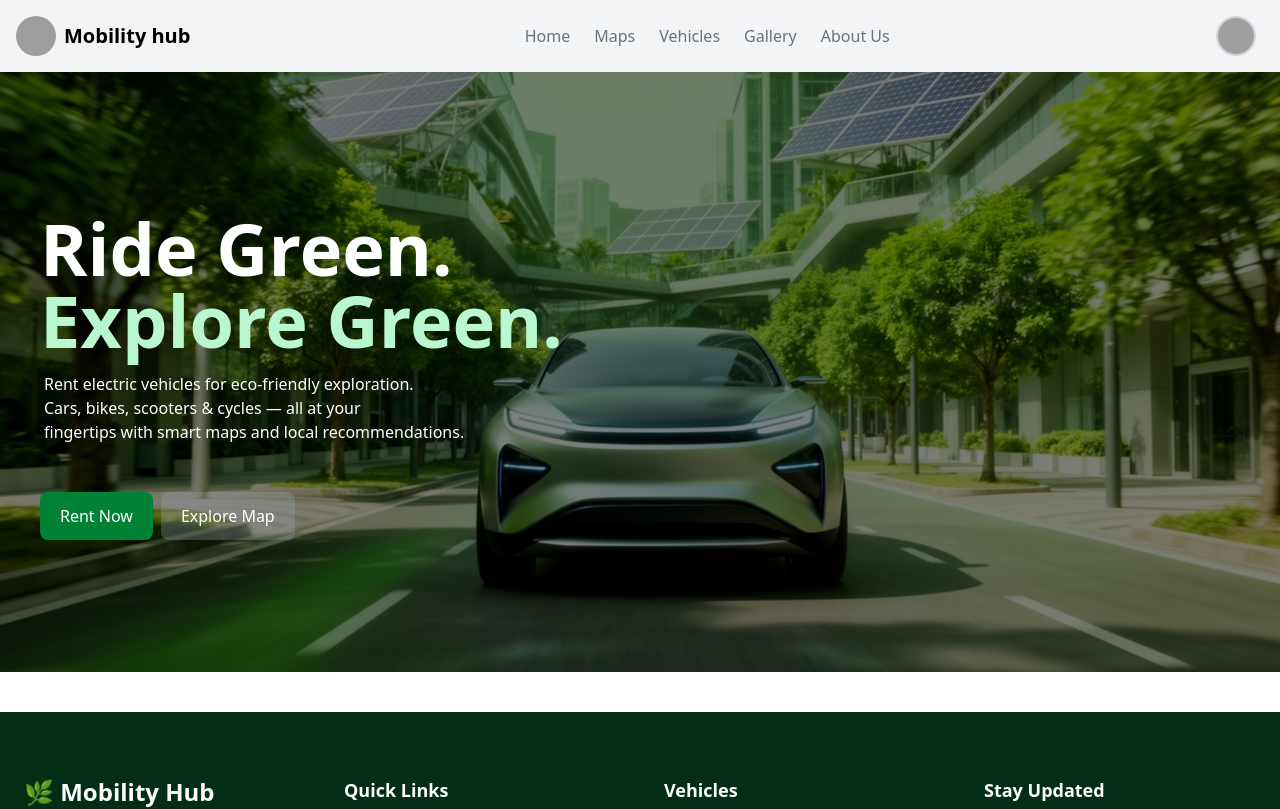
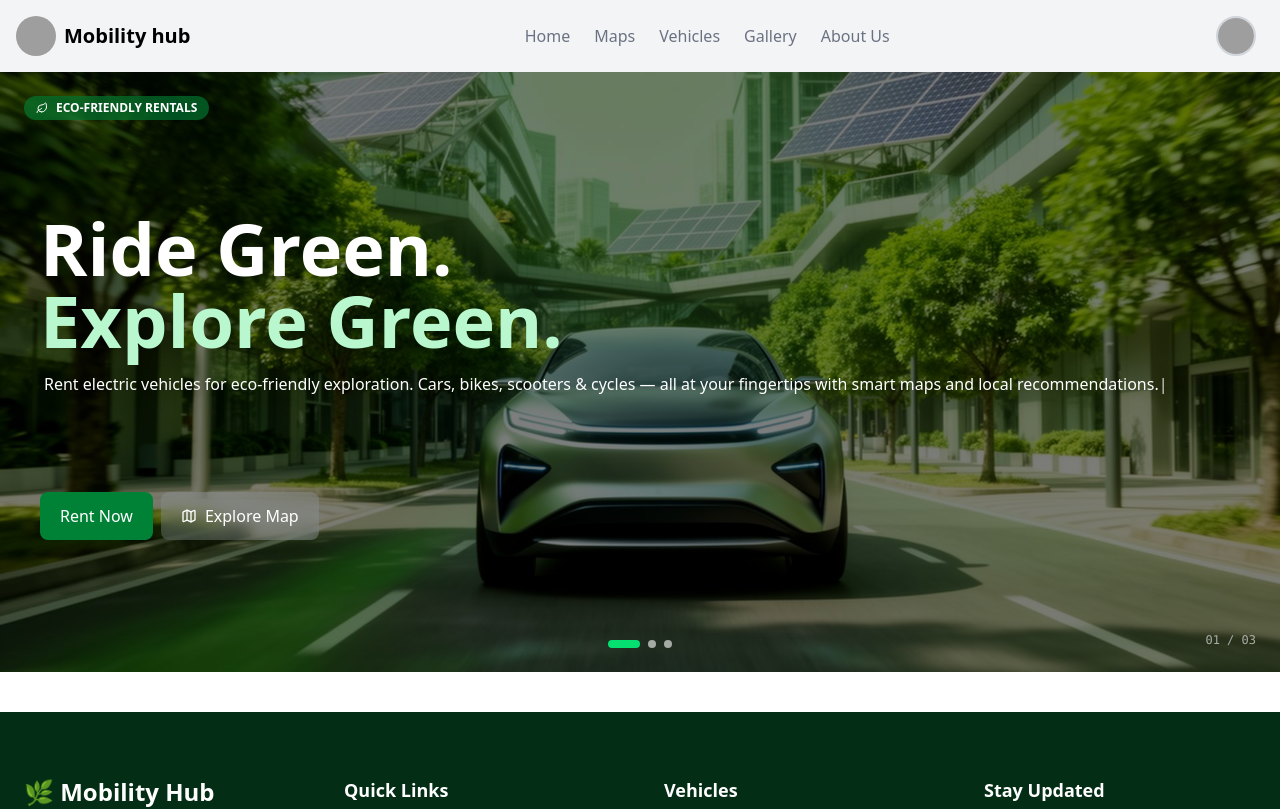
Before and after one commit to maharjanaryan/MobilityHub, a Next.js app: page /home in a window 1280 px wide. Shown: the top 809 px of the page. Built offline with nearby package versions, Linux system fonts and the light colour scheme; grey boxes are pictures that could not be loaded.

Commit message:
Home page

```diff
--- a/package.json
+++ b/package.json
@@ -9,8 +9,9 @@
     "lint": "eslint"
   },
   "dependencies": {
-    "framer-motion": "^12.34.3",
+    "framer-motion": "^12.38.0",
     "leaflet": "^1.9.4",
+    "lucide-react": "^1.8.0",
     "next": "16.1.6",
     "react": "19.2.3",
     "react-dom": "19.2.3",
--- a/src/app/home/HomeHero.js
+++ b/src/app/home/HomeHero.js
@@ -1,32 +1,131 @@
-import React from 'react'
+"use client";
+
+import { useState, useEffect } from "react";
+import { motion, AnimatePresence } from "framer-motion";
+import { Leaf, Map } from "lucide-react";
+
+const slides = [
+  {
+    image: "herobg.jpg",
+    title1: "Ride Green.",
+    title2: "Explore Green.",
+    desc: "Rent electric vehicles for eco-friendly exploration. Cars, bikes, scooters & cycles — all at your fingertips with smart maps and local recommendations.",
+  },
+  {
+    image: "herobg.jpg",
+    title1: "Zero Emissions.",
+    title2: "Pure Adventure.",
+    desc: "Choose from our fleet of premium EVs and discover the city the sustainable way — clean, quiet, and completely effortless.",
+  },
+  {
+    image: "herobg.jpg",
+    title1: "Smart Maps.",
+    title2: "Smarter Rides.",
+    desc: "Navigate charging stations, scenic routes, and local hotspots with our integrated smart map — built for the eco-conscious explorer.",
+  },
+];
 
 const HomeHero = () => {
+  const [current, setCurrent] = useState(0);
+  const [typedText, setTypedText] = useState("");
+
+  // Typewriter effect
+  useEffect(() => {
+    let i = 0;
+    setTypedText("");
+    const interval = setInterval(() => {
+      setTypedText(slides[current].desc.slice(0, i + 1));
+      i++;
+      if (i === slides[current].desc.length) clearInterval(interval);
+    }, 30);
+    return () => clearInterval(interval);
+  }, [current]);
+
+  // Auto-slide
+  useEffect(() => {
+    const timer = setInterval(() => {
+      setCurrent((prev) => (prev + 1) % slides.length);
+    }, 7000);
+    return () => clearInterval(timer);
+  }, []);
+
   return (
-    <div className='w-full mb-10'>
-      <div className='relative'>
-        <img
-          src='herobg.jpg'
-          className='w-full h-150 object-cover '
-        ></img>
+    <div className="w-full mb-10">
+      <div className="relative overflow-hidden">
+        <AnimatePresence mode="wait">
+          <motion.img
+            key={current}
+            src={slides[current].image}
+            className="w-full h-150 object-cover"
+            alt="hero background"
+            initial={{ opacity: 0, scale: 1.1 }}
+            animate={{ opacity: 1, scale: 1 }}
+            exit={{ opacity: 0, scale: 1.05 }}
+            transition={{ duration: 0.7, ease: "easeInOut" }}
+          />
+        </AnimatePresence>
 
-        <div className='absolute inset-0 bg-black/50'></div>
+        <div className="absolute inset-0 bg-black/50"></div>
 
-        <h1 className="absolute top-1/2 -translate-y-40 text-white  text-7xl font-bold ml-10">
-          Ride Green. <br></br><span className='text-green-200'>Explore Green.</span>
-        </h1>
+        <AnimatePresence mode="wait">
+          <motion.div
+            key={current}
+            className="absolute inset-0"
+            initial={{ opacity: 0, y: 20 }}
+            animate={{ opacity: 1, y: 0 }}
+            exit={{ opacity: 0, y: -20 }}
+            transition={{ duration: 0.5 }}
+          >
+            <h1 className="absolute top-1/2 -translate-y-40 text-white text-7xl font-bold ml-10">
+              {slides[current].title1} <br />
+              <span className="text-green-200">{slides[current].title2}</span>
+            </h1>
 
-        <p className='absolute top-1/2 text-white ml-11'>
-          Rent electric vehicles for eco-friendly exploration.<br /> Cars, bikes, scooters & cycles — all at your <br />fingertips with smart maps and local recommendations.
-        </p>
+            <p className="absolute top-1/2 text-white ml-11 min-h-[80px]">
+              {typedText}
+              <span className="animate-pulse">|</span>
+            </p>
 
-        <div className='absolute top-1/2 text-white translate-y-30 translate-x-10 gap-2 flex '>
-          <button className=' border-none bg-green-700 py-3 px-5 rounded-lg '>Rent Now</button>
-          <button className='border-none py-3 px-5 rounded-lg bg-gray-400/30 backdrop-blur-4xl text-white'>Explore Map</button>
+            <div className="absolute top-1/2 text-white translate-y-30 translate-x-10 gap-2 flex">
+              <button className="border-none bg-green-700 py-3 px-5 rounded-lg hover:bg-green-600 transition hover:scale-105">
+                Rent Now
+              </button>
+              <button className="border-none py-3 px-5 rounded-lg bg-gray-400/30 backdrop-blur-sm text-white hover:bg-gray-400/50 transition flex items-center gap-2">
+                <Map size={16} />
+                Explore Map
+              </button>
+            </div>
+          </motion.div>
+        </AnimatePresence>
+
+        {/* Eco-friendly badge */}
+        <div className="absolute top-6 left-6 z-20">
+          <span className="inline-flex items-center gap-2 px-3 py-1 rounded-full bg-green-700/60 backdrop-blur-sm text-white text-xs font-semibold">
+            <Leaf size={12} />
+            ECO-FRIENDLY RENTALS
+          </span>
+        </div>
+
+        {/* Slide Dots */}
+        <div className="absolute bottom-6 left-1/2 -translate-x-1/2 flex gap-2 z-20">
+          {slides.map((_, i) => (
+            <button
+              key={i}
+              onClick={() => setCurrent(i)}
+              className={`h-2 rounded-full transition-all duration-500 ${i === current ? "w-8 bg-green-400" : "w-2 bg-white/60"
+                }`}
+            />
+          ))}
+        </div>
+
+        {/* Slide Counter */}
+        <div className="absolute bottom-6 right-6 text-white/60 text-xs z-20 font-mono">
+          {String(current + 1).padStart(2, "0")} /{" "}
+          {String(slides.length).padStart(2, "0")}
         </div>
       </div>
+    </div>
+  );
+};
 
-    </div>
-  )
-}
-
-export default HomeHero
+export default HomeHero;
--- a/src/app/home/page.js
+++ b/src/app/home/page.js
@@ -1,9 +1,9 @@
 "use client"
 
 import Footer from "../component/Footer";
-import Carousel from "./carousel";
 import HomeHeader from "./HomeHeader";
 import HomeHero from "./HomeHero";
+
 
 const page = () => {
   return (
```
Also changed, not shown: 1 other file (tests, documents, lock files or other folders).
